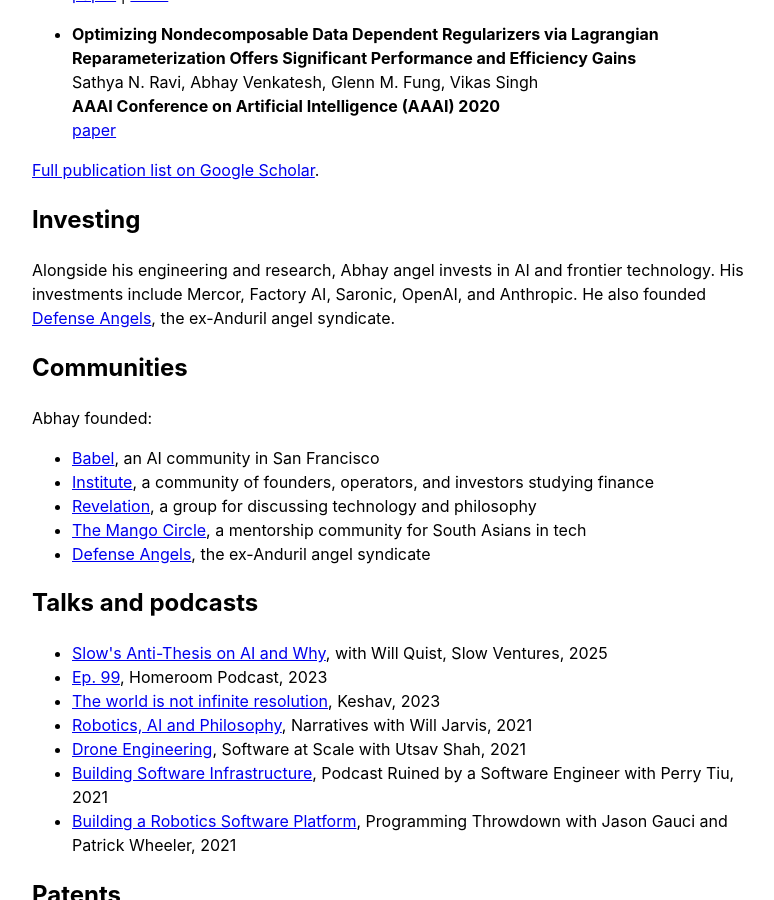
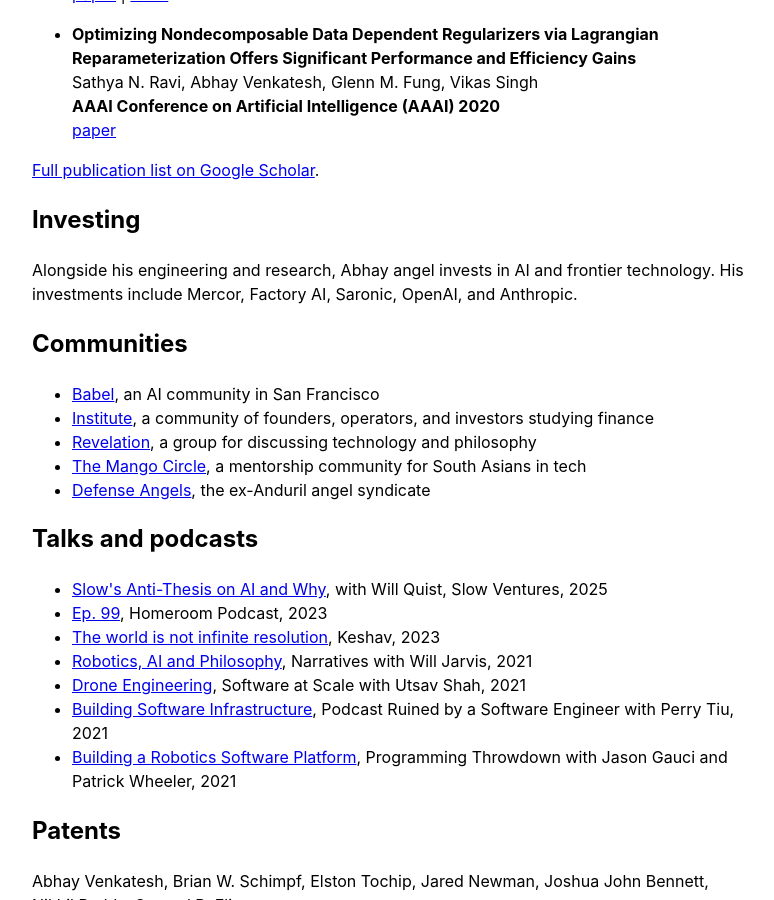
Before and after one commit to abhay-venkatesh/abhay-venkatesh.github.io, a Jekyll site: the page built from _pages/about.md, in a window 1280 px wide and 900 px high, scrolled down 1660 px. Shown: the whole window, without its empty margins (248-1022 px from the left). Built offline with Jekyll 4.4.1, drawn with Linux system fonts in a browser that asks for light colours.

Commit message:
Simplify communities and remove duplicate syndicate mention

```diff
--- a/_pages/about.md
+++ b/_pages/about.md
@@ -77,10 +77,9 @@
 
 <h2 id="investing"><a class="section-link" href="#investing" title="Link to Investing">Investing</a></h2>
 
-Alongside his engineering and research, Abhay angel invests in AI and frontier technology. His investments include Mercor, Factory AI, Saronic, OpenAI, and Anthropic. He also founded [Defense Angels]({{ '/defense-angels/' | relative_url }}), the ex-Anduril angel syndicate.
+Alongside his engineering and research, Abhay angel invests in AI and frontier technology. His investments include Mercor, Factory AI, Saronic, OpenAI, and Anthropic.
 
 <h2 id="communities"><a class="section-link" href="#communities" title="Link to Communities">Communities</a></h2>
-Abhay founded:
 <ul>
   <li><a target="_blank" href="https://www.babelsf.com/">Babel</a>, an AI community in San Francisco</li>
   <li><a target="_blank" href="https://www.institutesf.org/">Institute</a>, a community of founders, operators, and investors studying finance</li>
```
